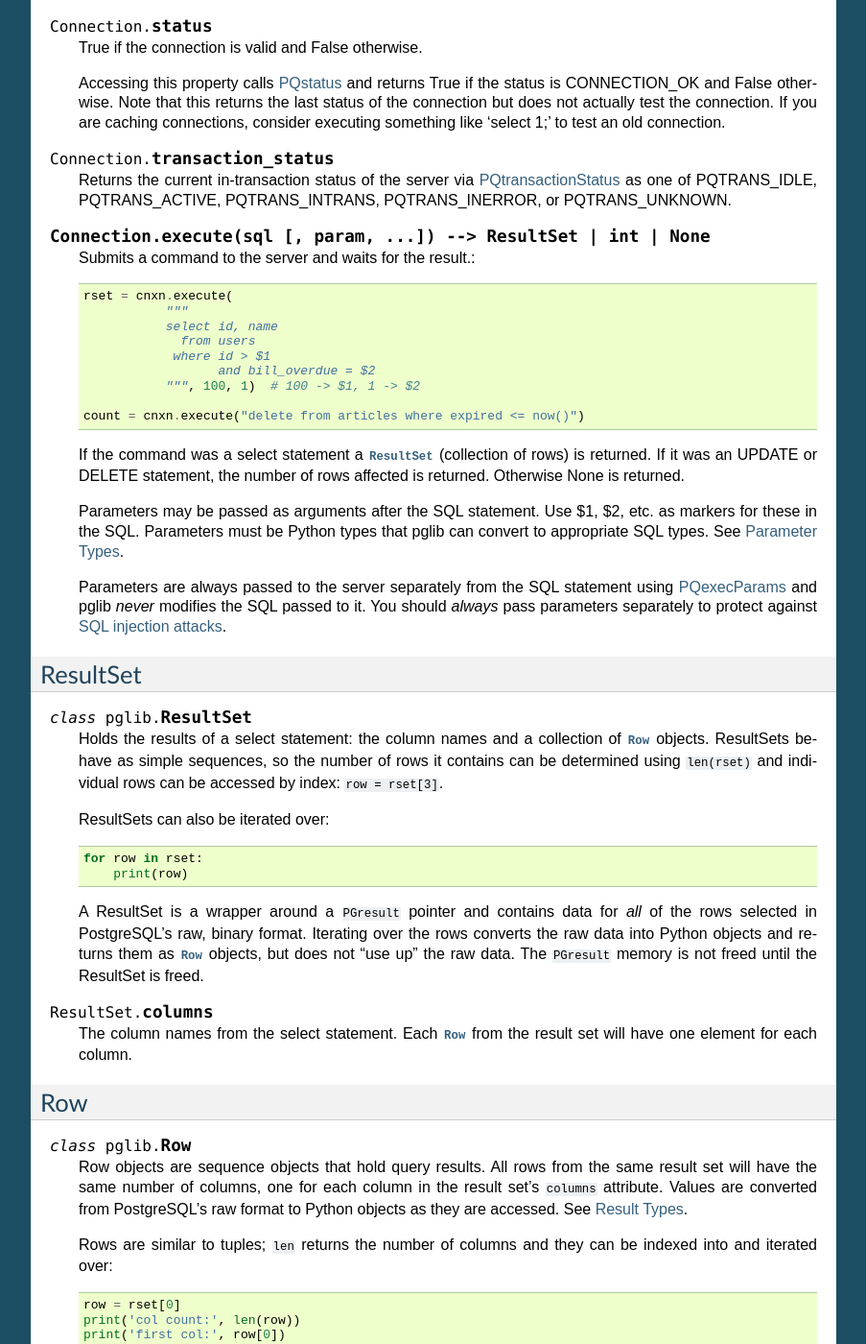
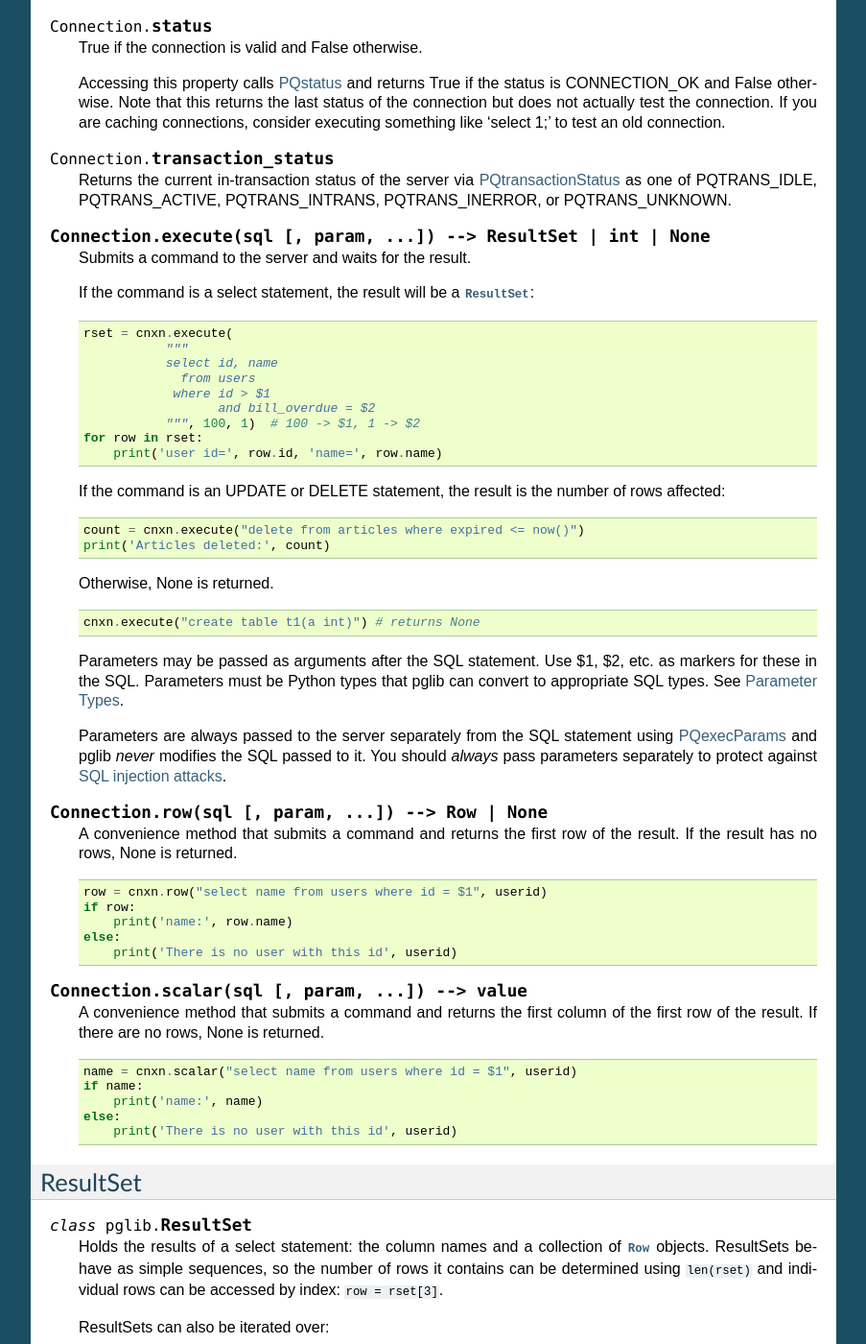
Before and after one commit to davinirjr/pglib, a Sphinx documentation site: the page built from docs/api.rst, in a window 1280 px wide and 1400 px high, scrolled down 962 px. Shown: the whole window at 96% size, without its empty margins (198-1101 px from the left). Built offline with Sphinx 7.4.7, drawn with Linux system fonts in a browser that asks for light colours; some of the changed text lies outside the part shown.

Commit message:
Added docs for Connection.row and .scalar

```diff
--- a/docs/api.rst
+++ b/docs/api.rst
@@ -76,7 +76,9 @@ connection is closed when the Connection object is destroyed.
 
 .. method:: Connection.execute(sql [, param, ...]) --> ResultSet | int | None
 
-   Submits a command to the server and waits for the result.::
+   Submits a command to the server and waits for the result.
+
+   If the command is a select statement, the result will be a :class:`ResultSet`::
 
       rset = cnxn.execute(
                  """
@@ -85,12 +87,17 @@ connection is closed when the Connection object is destroyed.
                   where id > $1
                         and bill_overdue = $2
                  """, 100, 1)  # 100 -> $1, 1 -> $2
+      for row in rset:
+          print('user id=', row.id, 'name=', row.name)
+
+   If the command is an UPDATE or DELETE statement, the result is the number of rows affected::
 
       count = cnxn.execute("delete from articles where expired <= now()")
+      print('Articles deleted:', count)
 
-   If the command was a select statement a :class:`ResultSet` (collection of rows) is returned.
-   If it was an UPDATE or DELETE statement, the number of rows affected is returned.  Otherwise
-   None is returned.
+   Otherwise, None is returned. ::
+
+       cnxn.execute("create table t1(a int)") # returns None
 
    Parameters may be passed as arguments after the SQL statement.  Use $1, $2, etc. as markers
    for these in the SQL.  Parameters must be Python types that pglib can convert to appropriate
@@ -101,10 +108,28 @@ connection is closed when the Connection object is destroyed.
    and pglib *never* modifies the SQL passed to it.  You should *always* pass parameters separately to
    protect against `SQL injection attacks <http://en.wikipedia.org/wiki/SQL_injection>`_.
 
-.. method: Connection.row(sql [, param, ...]) --> Row | None
+.. method:: Connection.row(sql [, param, ...]) --> Row | None
 
-   A convenience method that submits a command returns the first row of the result.  If the
-   result has no rows, None is returned.
+   A convenience method that submits a command and returns the first row of the result.  If the
+   result has no rows, None is returned. ::
+
+       row = cnxn.row("select name from users where id = $1", userid)
+       if row:
+           print('name:', row.name)
+       else:
+           print('There is no user with this id', userid)
+
+
+.. method:: Connection.scalar(sql [, param, ...]) --> value
+
+   A convenience method that submits a command and returns the first column of the first row of
+   the result.  If there are no rows, None is returned. ::
+
+       name = cnxn.scalar("select name from users where id = $1", userid)
+       if name:
+           print('name:', name)
+       else:
+           print('There is no user with this id', userid)
 
 
 ResultSet
@@ -119,6 +144,7 @@ ResultSet
 
    ResultSets can also be iterated over::
 
+     rset = cnxn.execute("select user_id, user_name from users")
      for row in rset:
          print(row)
 
```
